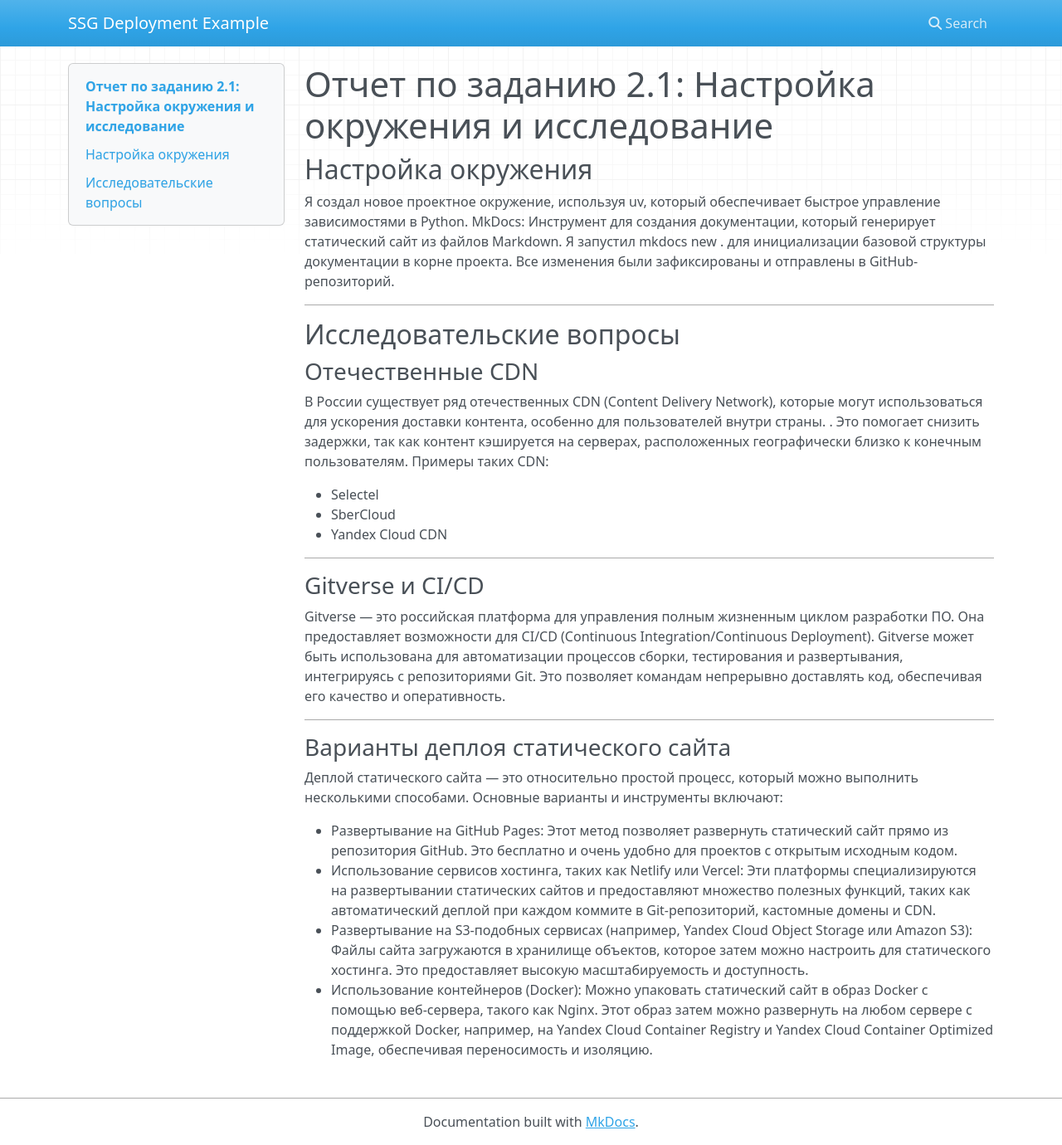
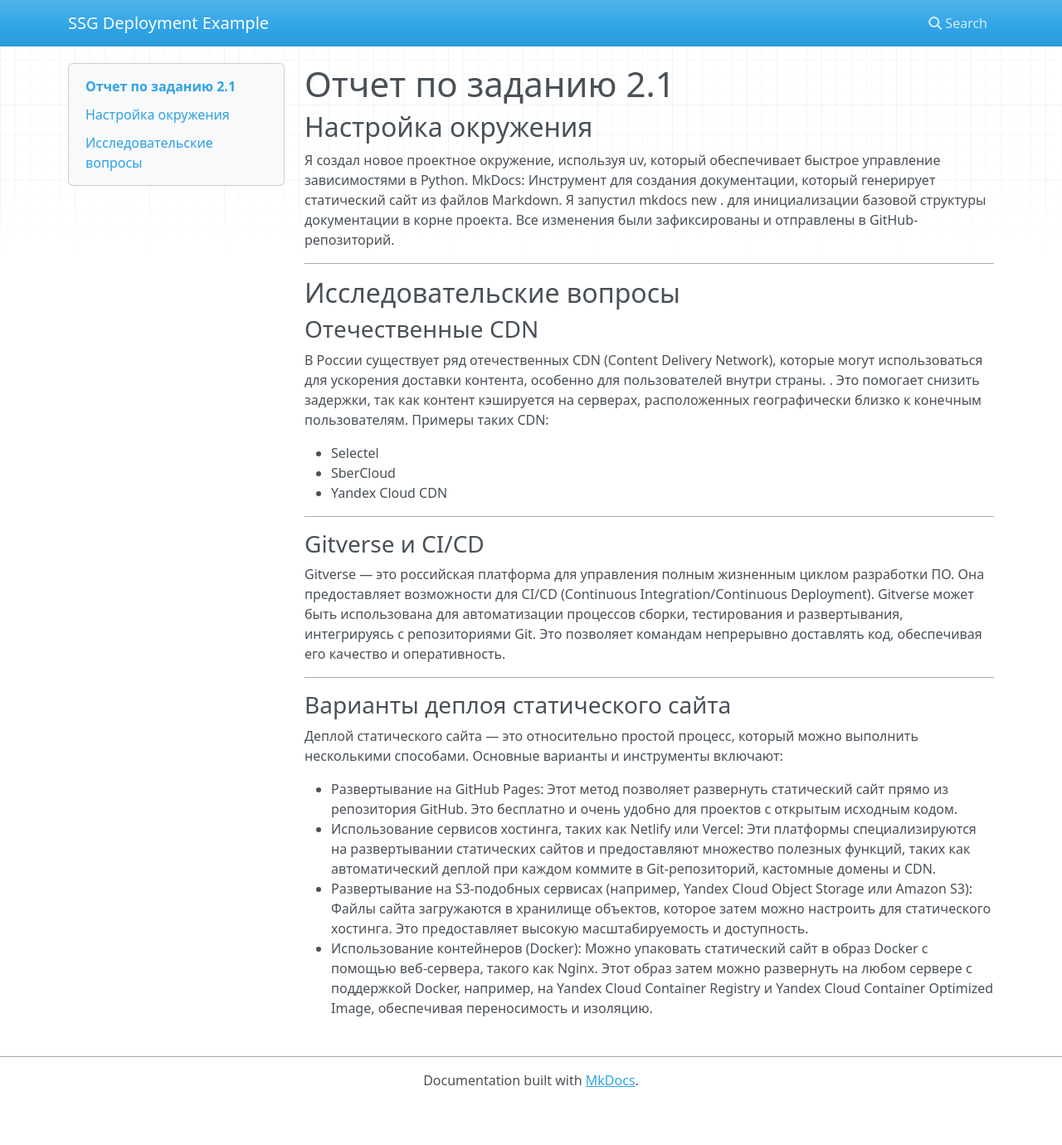
Before and after one commit to astatochek/ssg-with-python, an MkDocs documentation site: the page built from docs/index.md, in a window 1280 px wide and 1380 px high. Shown: the whole window at 83% size. Built offline with MkDocs 1.6.1, drawn with Linux system fonts in a browser that asks for light colours; nearby versions of some CDN libraries.

Commit message:
- upd md

```diff
--- a/docs/index.md
+++ b/docs/index.md
@@ -1,4 +1,4 @@
-# Отчет по заданию 2.1: Настройка окружения и исследование
+# Отчет по заданию 2.1
 
 ## Настройка окружения
 
```
